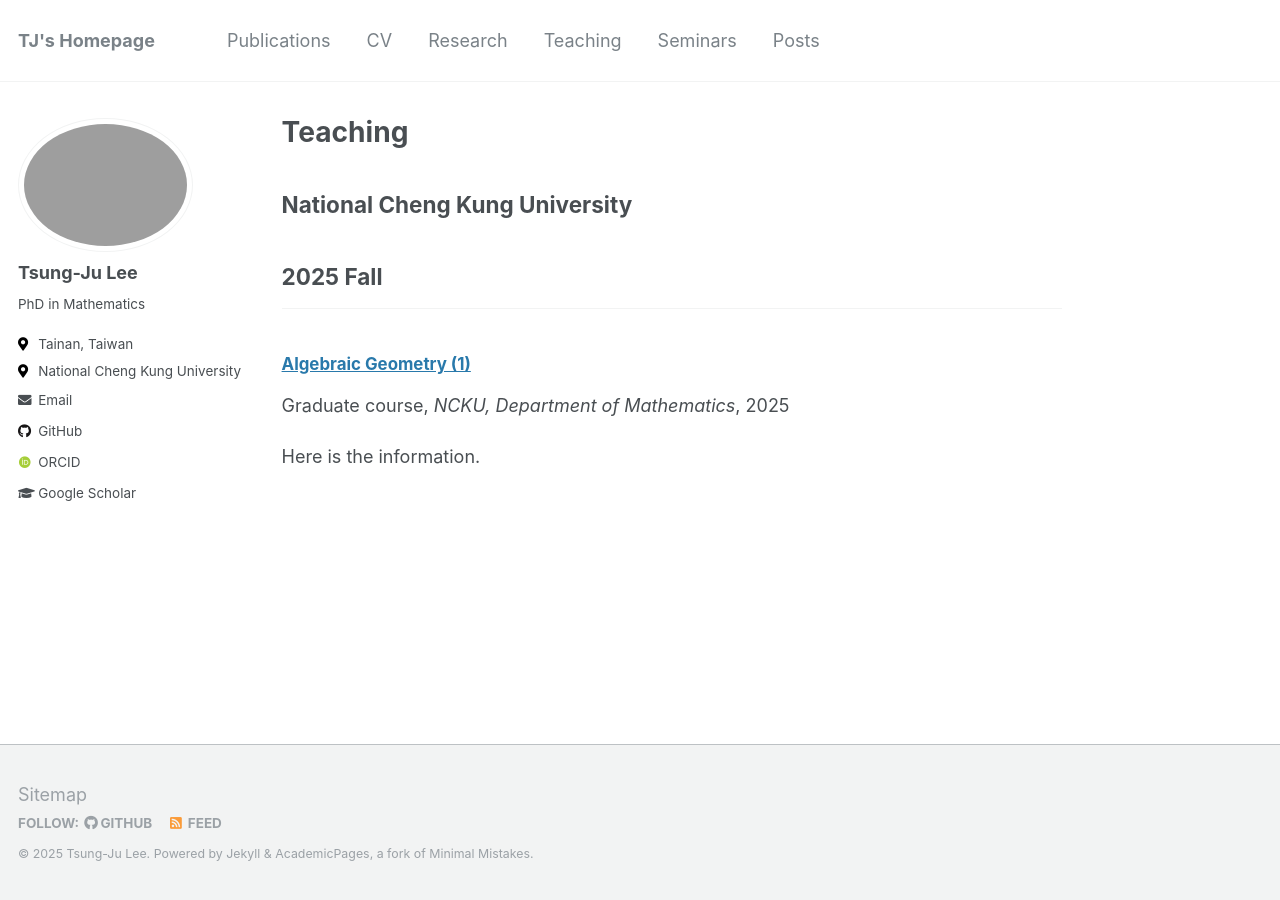
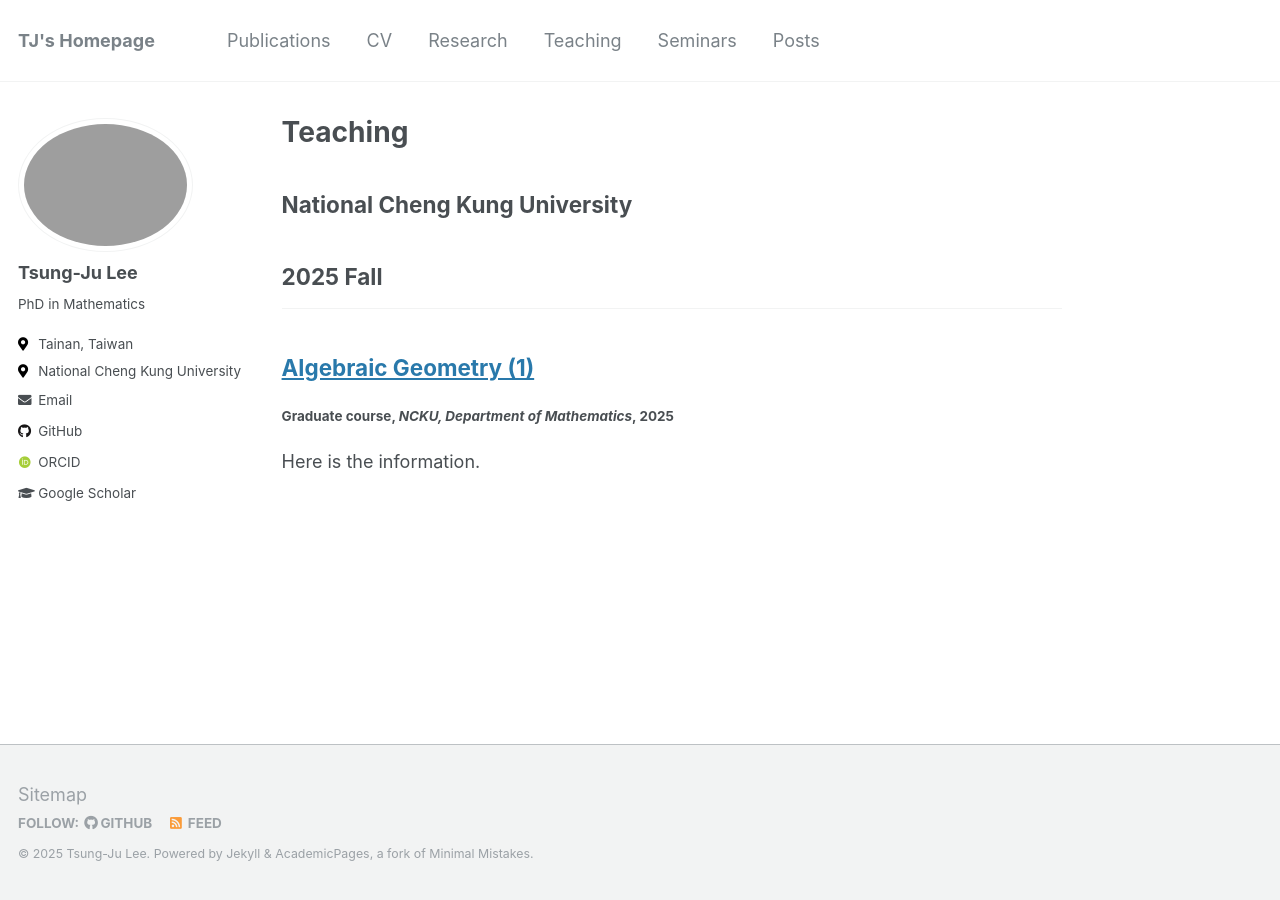
Before and after one commit to yusd24/yusd24.github.io, a Jekyll site: the page built from _pages/teaching.html, in a window 1280 px wide. Built offline with Jekyll 4.4.1, drawn with Linux system fonts in a browser that asks for light colours; some web fonts are replaced.

Commit message:
Update archive-single.html

```diff
--- a/_includes/archive-single.html
+++ b/_includes/archive-single.html
@@ -30,9 +30,9 @@
       {% if post.collection == 'publications' %}
         {{ title }}
       {% elsif post.link %}
-        <a href="{{ post.link }}"><h4>{{ title }}</h4></a> <a href="{{ base_path }}{{ post.url }}" rel="permalink"><i class="fa fa-link" aria-hidden="true" title="permalink"></i><span class="sr-only">Permalink</span></a>
+        <a href="{{ post.link }}"><h3>{{ title }}</h3></a> <a href="{{ base_path }}{{ post.url }}" rel="permalink"><i class="fa fa-link" aria-hidden="true" title="permalink"></i><span class="sr-only">Permalink</span></a>
       {% else %}
-        <a href="{{ base_path }}{{ post.url }}" rel="permalink"><h4>{{ title }}</h4></a>
+        <a href="{{ base_path }}{{ post.url }}" rel="permalink"><h3>{{ title }}</h3></a>
       {% endif %}
     </h2>
 
@@ -42,7 +42,7 @@
     {% endif %}
 
     {% if post.collection == 'teaching' %}
-      <p> {{ post.type }}, <i>{{ post.venue }}</i>, {{ post.date | default: "1900-01-01" | date: "%Y" }} </p>
+      <p><h4> {{ post.type }}, <i>{{ post.venue }}</i>, {{ post.date | default: "1900-01-01" | date: "%Y" }} </h4></p>
     {% elsif post.collection == 'publications' %}
       {% if post.abstract %}
         <details><summary>Abstract</summary>
```
